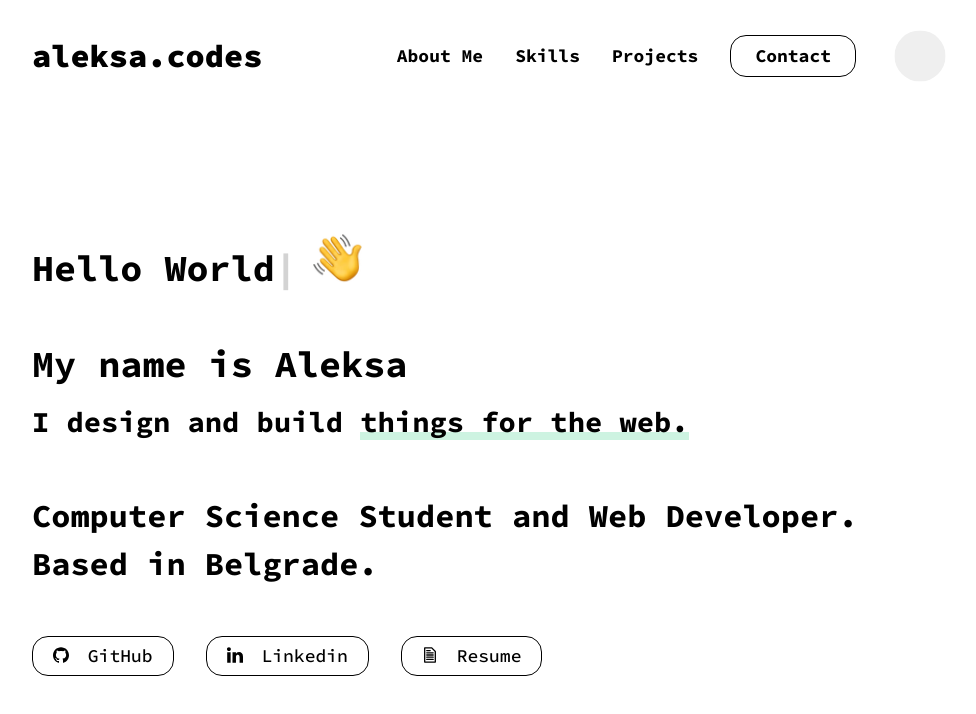
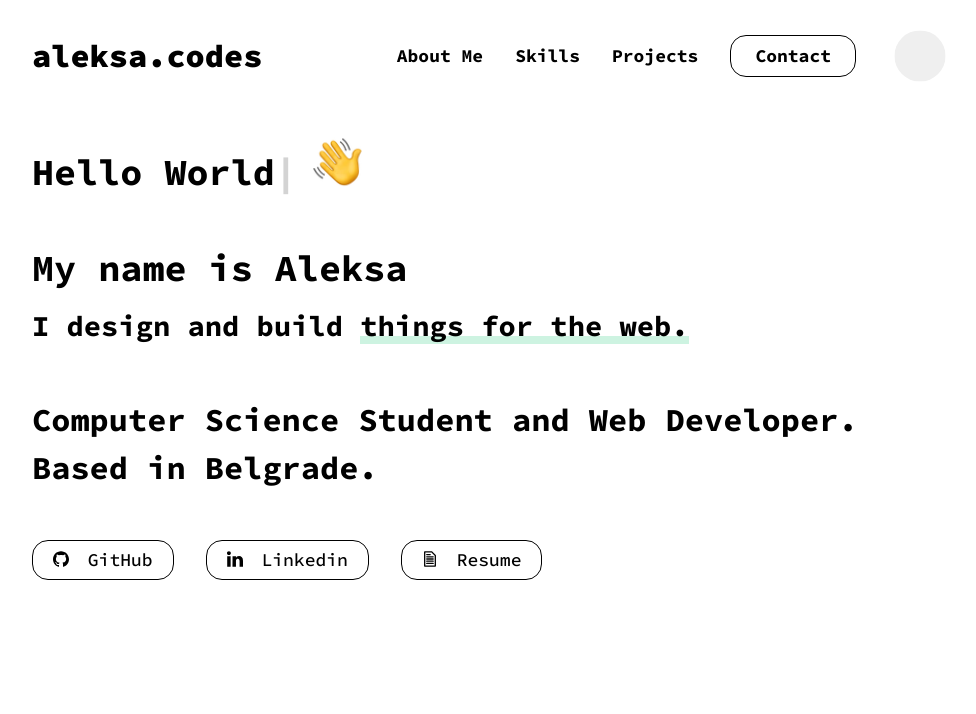
Before and after one commit to aleksa-codes/portfolio-v1, a Next.js app: page / in a window 1280 px wide. Shown: the top 714 px of the page, without its empty margins (148-1124 px from the left). Built offline with nearby package versions, Linux system fonts and the light colour scheme; some icons are missing.

Commit message:
Feat: transition from page to page

```diff
--- a/src/components/Layout.tsx
+++ b/src/components/Layout.tsx
@@ -1,4 +1,5 @@
 import Nav from './Nav';
+import PageTransition from './PageTransition';
 
 interface LayoutProps {
   children: React.ReactNode;
@@ -10,7 +11,7 @@ const Layout = ({ children }: LayoutProps) => {
       <div className='container'>
         <main className='main'>
           <Nav />
-          {children}
+          <PageTransition>{children}</PageTransition>
         </main>
       </div>
       {/* <Footer /> */}
--- /dev/null
+++ b/src/components/PageTransition.tsx
@@ -0,0 +1,22 @@
+import { ReactNode } from 'react';
+import { AnimatePresence, motion } from 'framer-motion';
+
+const PageTransition = ({ children }: { children: ReactNode }): JSX.Element => (
+  <AnimatePresence>
+    <motion.div
+      initial={{ opacity: 0, y: 8 }}
+      animate={{
+        opacity: 1,
+        y: 0,
+        transition: {
+          duration: 0.4,
+          ease: [0.61, 1, 0.88, 1]
+        }
+      }}
+    >
+      {children}
+    </motion.div>
+  </AnimatePresence>
+);
+
+export default PageTransition;
--- a/src/pages/_app.tsx
+++ b/src/pages/_app.tsx
@@ -9,6 +9,7 @@ function MyApp({ Component, pageProps }: AppProps) {
     <ThemeProvider value={{ light: 'light', dark: 'dark' }}>
       <Head>
         <link rel='icon' href='/favicon.png' />
+        <meta name='viewport' content='initial-scale=1.0, width=device-width' />
       </Head>
       <Layout>
         <Component {...pageProps} />
```
